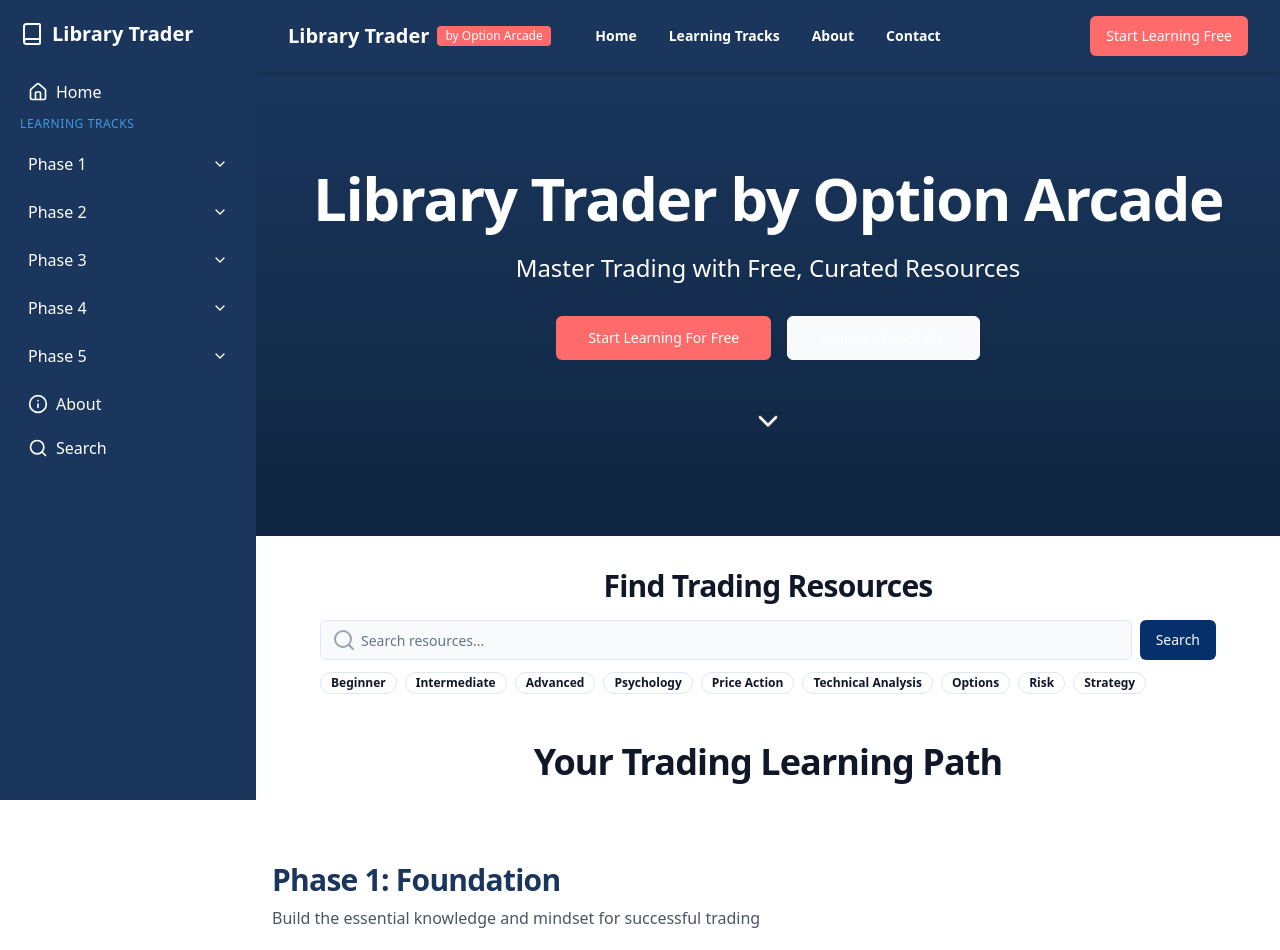
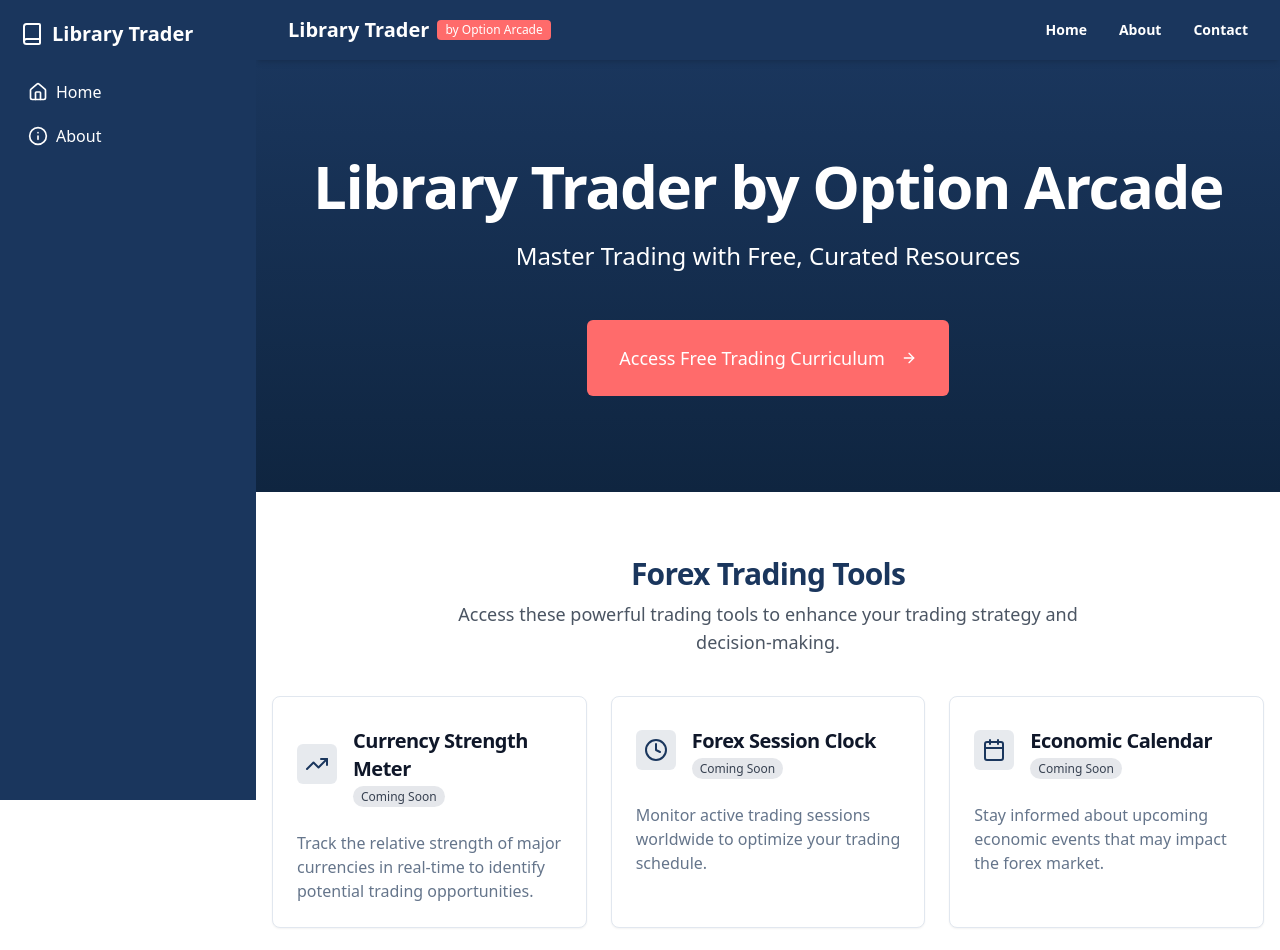
Before and after one commit to Preeth69/arcade-learning-hub, a React (Vite) app: page / in a window 1280 px wide. Shown: the top 950 px of the page. Built offline with nearby package versions, Linux system fonts and the light colour scheme.

Commit message:
Feat: Implement homepage features
Add a large button linking to the Notion curriculum and placeholder sections for trading tools.

```diff
--- /dev/null
+++ b/src/components/ForexTools.tsx
@@ -0,0 +1,82 @@
+
+import { Calculator, Clock, Calendar, TrendingUp, TrendingDown, ChartBar } from "lucide-react";
+import { Card, CardContent, CardDescription, CardFooter, CardHeader, CardTitle } from "@/components/ui/card";
+
+const toolsData = [
+  {
+    id: 1,
+    title: "Currency Strength Meter",
+    description: "Track the relative strength of major currencies in real-time to identify potential trading opportunities.",
+    icon: TrendingUp,
+    comingSoon: true,
+  },
+  {
+    id: 2,
+    title: "Forex Session Clock",
+    description: "Monitor active trading sessions worldwide to optimize your trading schedule.",
+    icon: Clock,
+    comingSoon: true,
+  },
+  {
+    id: 3,
+    title: "Economic Calendar",
+    description: "Stay informed about upcoming economic events that may impact the forex market.",
+    icon: Calendar,
+    comingSoon: true,
+  },
+  {
+    id: 4,
+    title: "ATR Calculator",
+    description: "Calculate Average True Range to better understand market volatility and set appropriate stop losses.",
+    icon: ChartBar,
+    comingSoon: true,
+  },
+  {
+    id: 5,
+    title: "Position Size Calculator",
+    description: "Determine optimal position sizes based on your risk management strategy.",
+    icon: Calculator,
+    comingSoon: true,
+  },
+  {
+    id: 6,
+    title: "Lot Size Converter",
+    description: "Convert between standard, mini, and micro lots with ease.",
+    icon: TrendingDown,
+    comingSoon: true,
+  },
+];
+
+const ForexTools = () => {
+  return (
+    <section className="py-16 px-4 container mx-auto">
+      <h2 className="text-3xl font-bold mb-2 text-center text-trader-blue">Forex Trading Tools</h2>
+      <p className="text-lg text-gray-600 text-center mb-10 max-w-2xl mx-auto">
+        Access these powerful trading tools to enhance your trading strategy and decision-making.
+      </p>
+
+      <div className="grid grid-cols-1 md:grid-cols-2 lg:grid-cols-3 gap-6">
+        {toolsData.map((tool) => (
+          <Card key={tool.id} className="card-hover">
+            <CardHeader className="flex flex-row items-center gap-4">
+              <div className="bg-trader-blue/10 p-2 rounded-md">
+                <tool.icon className="h-6 w-6 text-trader-blue" />
+              </div>
+              <div>
+                <CardTitle className="text-xl">{tool.title}</CardTitle>
+                {tool.comingSoon && (
+                  <span className="text-xs bg-gray-200 text-gray-700 px-2 py-0.5 rounded-full">Coming Soon</span>
+                )}
+              </div>
+            </CardHeader>
+            <CardContent>
+              <CardDescription className="text-base">{tool.description}</CardDescription>
+            </CardContent>
+          </Card>
+        ))}
+      </div>
+    </section>
+  );
+};
+
+export default ForexTools;
--- a/src/components/Navbar.tsx
+++ b/src/components/Navbar.tsx
@@ -6,7 +6,6 @@ import { cn } from "@/lib/utils";
 
 const navItems = [
   { name: "Home", href: "#" },
-  { name: "Learning Tracks", href: "#learning-tracks" },
   { name: "About", href: "#about" },
   { name: "Contact", href: "#contact" }
 ];
@@ -46,14 +45,6 @@ const Navbar = () => {
             </a>
           ))}
         </div>
-
-        <div className="hidden lg:flex lg:flex-1 lg:justify-end">
-          <Button
-            className="bg-trader-accent hover:bg-trader-accent/90 text-white"
-          >
-            Start Learning Free
-          </Button>
-        </div>
       </nav>
 
       {/* Mobile menu */}
@@ -86,14 +77,6 @@ const Navbar = () => {
                 </a>
               ))}
             </div>
-            <div className="py-6 px-8">
-              <Button
-                className="w-full bg-trader-accent hover:bg-trader-accent/90 text-white"
-                onClick={() => setMobileMenuOpen(false)}
-              >
-                Start Learning Free
-              </Button>
-            </div>
           </div>
         </div>
       </div>
--- a/src/components/Sidebar.tsx
+++ b/src/components/Sidebar.tsx
@@ -1,8 +1,7 @@
 
 import { useState } from "react";
-import { ArrowUp, Book, ChevronDown, Home, Info, Search } from "lucide-react";
+import { ArrowUp, Book, Home, Info } from "lucide-react";
 import { cn } from "@/lib/utils";
-import { learningContent } from "@/data/content";
 import { Button } from "@/components/ui/button";
 
 interface SidebarProps {
@@ -10,7 +9,6 @@ interface SidebarProps {
 }
 
 const Sidebar = ({ className }: SidebarProps) => {
-  const [expandedPhase, setExpandedPhase] = useState<string | null>(null);
   const [showScrollTop, setShowScrollTop] = useState(false);
 
   // Set up scroll event listener
@@ -23,14 +21,6 @@ const Sidebar = ({ className }: SidebarProps) => {
       }
     });
   }
-
-  const togglePhase = (phaseId: string) => {
-    if (expandedPhase === phaseId) {
-      setExpandedPhase(null);
-    } else {
-      setExpandedPhase(phaseId);
-    }
-  };
 
   const scrollToTop = () => {
     window.scrollTo({
@@ -56,49 +46,9 @@ const Sidebar = ({ className }: SidebarProps) => {
             <span>Home</span>
           </a>
 
-          <div className="mt-6 mb-2">
-            <p className="text-xs uppercase tracking-wider text-trader-lightBlue mb-3">Learning Tracks</p>
-
-            {learningContent.map((phase) => (
-              <div key={phase.id} className="mb-2">
-                <button
-                  onClick={() => togglePhase(phase.id)}
-                  className="flex items-center justify-between w-full p-2 text-left rounded-md hover:bg-trader-darkBlue"
-                >
-                  <span>{phase.title.split(':')[0]}</span>
-                  <ChevronDown
-                    className={cn(
-                      "h-4 w-4 transition-transform",
-                      expandedPhase === phase.id ? "transform rotate-180" : ""
-                    )}
-                  />
-                </button>
-
-                {expandedPhase === phase.id && (
-                  <div className="ml-4 pl-2 border-l border-trader-lightBlue/30 mt-1 space-y-1">
-                    {phase.resources.map((resource) => (
-                      <a
-                        key={resource.id}
-                        href={`#${resource.id}`}
-                        className="block py-1 px-2 text-sm text-trader-lightBlue hover:text-white rounded-md hover:bg-trader-darkBlue"
-                      >
-                        {resource.title}
-                      </a>
-                    ))}
-                  </div>
-                )}
-              </div>
-            ))}
-          </div>
-
           <a href="#about" className="flex items-center p-2 rounded-md hover:bg-trader-darkBlue">
             <Info className="mr-2 h-5 w-5" />
             <span>About</span>
-          </a>
-
-          <a href="#search" className="flex items-center p-2 rounded-md hover:bg-trader-darkBlue">
-            <Search className="mr-2 h-5 w-5" />
-            <span>Search</span>
           </a>
         </nav>
       </div>
--- a/src/pages/Index.tsx
+++ b/src/pages/Index.tsx
@@ -2,52 +2,13 @@
 import { useState } from "react";
 import Navbar from "@/components/Navbar";
 import Sidebar from "@/components/Sidebar";
-import PhaseCard from "@/components/PhaseCard";
-import SearchBar from "@/components/SearchBar";
-import { learningContent, Resource } from "@/data/content";
 import { Button } from "@/components/ui/button";
-import { ChevronDown } from "lucide-react";
+import { ArrowRight } from "lucide-react";
+import ForexTools from "@/components/ForexTools";
 
 const Index = () => {
-  const [filteredResources, setFilteredResources] = useState<Resource[]>([]);
-  const [isSearching, setIsSearching] = useState(false);
-
-  const handleSearch = (query: string, tags: string[]) => {
-    // If both query and tags are empty, clear search
-    if (!query && tags.length === 0) {
-      setIsSearching(false);
-      return;
-    }
-
-    // Set searching state
-    setIsSearching(true);
-
-    // Collect all resources
-    const allResources = learningContent.flatMap(phase => phase.resources);
-
-    // Filter resources
-    const filtered = allResources.filter(resource => {
-      const matchesQuery = !query ||
-        resource.title.toLowerCase().includes(query.toLowerCase()) ||
-        resource.description.toLowerCase().includes(query.toLowerCase());
-
-      const matchesTags = tags.length === 0 ||
-        tags.some(tag =>
-          resource.tags.includes(tag) ||
-          resource.level === tag
-        );
-
-      return matchesQuery && matchesTags;
-    });
-
-    setFilteredResources(filtered);
-  };
-
-  const scrollToLearning = () => {
-    const learningSection = document.getElementById('learning-tracks');
-    if (learningSection) {
-      learningSection.scrollIntoView({ behavior: 'smooth' });
-    }
+  const openCurriculum = () => {
+    window.open("https://peppermint-handbell-374.notion.site/Building-Your-Trading-Journey-A-Structured-Approach-e987e794180f46db846fcbc0c7a78407", "_blank");
   };
 
   return (
@@ -63,89 +24,22 @@ const Index = () => {
             <h1 className="text-4xl md:text-5xl lg:text-6xl font-bold mb-6 animate-fade-in">
               Library Trader by Option Arcade
             </h1>
-            <p className="text-xl md:text-2xl mb-8 max-w-3xl mx-auto">
+            <p className="text-xl md:text-2xl mb-12 max-w-3xl mx-auto">
               Master Trading with Free, Curated Resources
             </p>
-            <div className="flex flex-col sm:flex-row justify-center gap-4">
             <Button
               size="lg"
-                className="bg-trader-accent hover:bg-trader-accent/90 text-white"
-                onClick={scrollToLearning}
+              className="bg-trader-accent hover:bg-trader-accent/90 text-white text-lg px-8 py-6 h-auto"
+              onClick={openCurriculum}
             >
-                Start Learning For Free
+              Access Free Trading Curriculum
+              <ArrowRight className="ml-2" />
             </Button>
-              <Button
-                size="lg"
-                variant="outline"
-                className="border-white text-white hover:bg-white/10"
-              >
-                Explore Curriculum
-              </Button>
-            </div>
-            <div className="mt-12 animate-bounce">
-              <ChevronDown className="h-8 w-8 mx-auto" />
-            </div>
           </div>
         </section>
 
-        {/* Main Content */}
-        <main className="container mx-auto px-4 py-8">
-          {/* Search Bar */}
-          <div className="mb-12 max-w-4xl mx-auto">
-            <h2 className="text-2xl md:text-3xl font-bold mb-4 text-center">Find Trading Resources</h2>
-            <SearchBar onSearch={handleSearch} />
-          </div>
-
-          {/* Learning Tracks */}
-          <div id="learning-tracks">
-            <h2 className="text-3xl md:text-4xl font-bold mb-8 text-center">
-              Your Trading Learning Path
-            </h2>
-
-            {isSearching ? (
-              <div>
-                <div className="flex justify-between items-center mb-4">
-                  <h3 className="text-xl font-semibold">
-                    Search Results ({filteredResources.length})
-                  </h3>
-                  <Button
-                    variant="outline"
-                    onClick={() => setIsSearching(false)}
-                  >
-                    Clear Search
-                  </Button>
-                </div>
-
-                {filteredResources.length > 0 ? (
-                  <div className="grid grid-cols-1 md:grid-cols-2 lg:grid-cols-3 gap-6">
-                    {filteredResources.map(resource => (
-                      <div key={resource.id} className="bg-white rounded-lg shadow-md p-4">
-                        <h3 className="font-bold mb-2">{resource.title}</h3>
-                        <p className="text-gray-700 mb-2">{resource.description}</p>
-                        <div className="flex flex-wrap gap-2 mt-2">
-                          {resource.tags.map(tag => (
-                            <span key={tag} className="bg-gray-200 text-gray-800 text-xs px-2 py-1 rounded">
-                              {tag}
-                            </span>
-                          ))}
-                        </div>
-                      </div>
-                    ))}
-                  </div>
-                ) : (
-                  <div className="text-center py-8">
-                    <p className="text-gray-500">No resources found. Try adjusting your search criteria.</p>
-                  </div>
-                )}
-              </div>
-            ) : (
-              <div className="space-y-12">
-                {learningContent.map(phase => (
-                  <PhaseCard key={phase.id} phase={phase} />
-                ))}
-              </div>
-            )}
-          </div>
+        {/* Forex Tools Section */}
+        <ForexTools />
 
         {/* About Section */}
         <section id="about" className="py-16 bg-gray-50 rounded-lg mt-16 px-4 md:px-8">
@@ -180,7 +74,6 @@ const Index = () => {
             </Button>
           </div>
         </section>
-        </main>
 
         {/* Footer */}
         <footer className="bg-trader-darkBlue text-white py-8">
```
Lines whose indentation alone changed are shown as unchanged.
